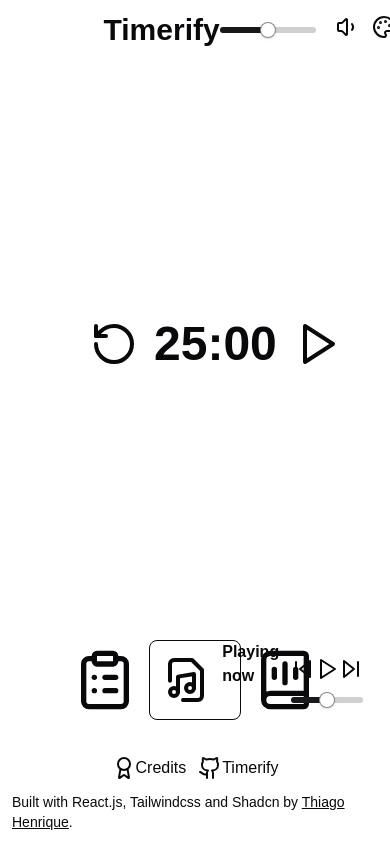
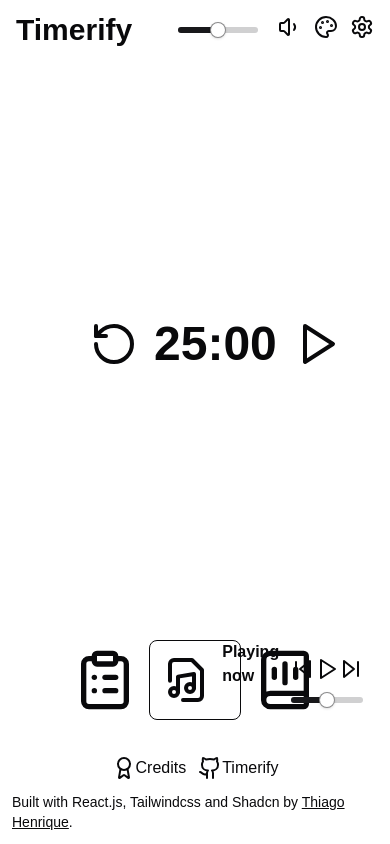
Before and after one commit to ythiago03/timerify, a Next.js app: page / in a window 390 px wide. Shown: the top 844 px of the page. Built offline with nearby package versions, Linux system fonts and the light colour scheme.

Commit message:
:lipstick: style: add responsivity to header

```diff
--- a/src/components/common/GlobalSoundControl.tsx
+++ b/src/components/common/GlobalSoundControl.tsx
@@ -23,7 +23,7 @@
 				defaultValue={[50]}
 				max={100}
 				step={1}
-				className="w-24"
+				className="w-20 lg:w-24"
 			/>
 			{globalVolume * 100 === 0 && <VolumeX />}
 			{globalVolume * 100 > 0 && globalVolume * 100 <= 50 && <Volume1 />}
--- a/src/components/template/Header.tsx
+++ b/src/components/template/Header.tsx
@@ -16,7 +16,7 @@
 const Header = ({ toggleTheme }: HeaderProps) => {
 	return (
 		<header className="w-full flex justify-center p-3">
-			<div className="flex w-1/2 justify-between items-center ">
+			<div className="flex w-full px-1 lg:px-0 lg:w-1/2 justify-between items-center ">
 				<h1 className="text-3xl font-bold">Timerify</h1>
 				<ul className="flex gap-3">
 					<li className="flex gap-5">
```
